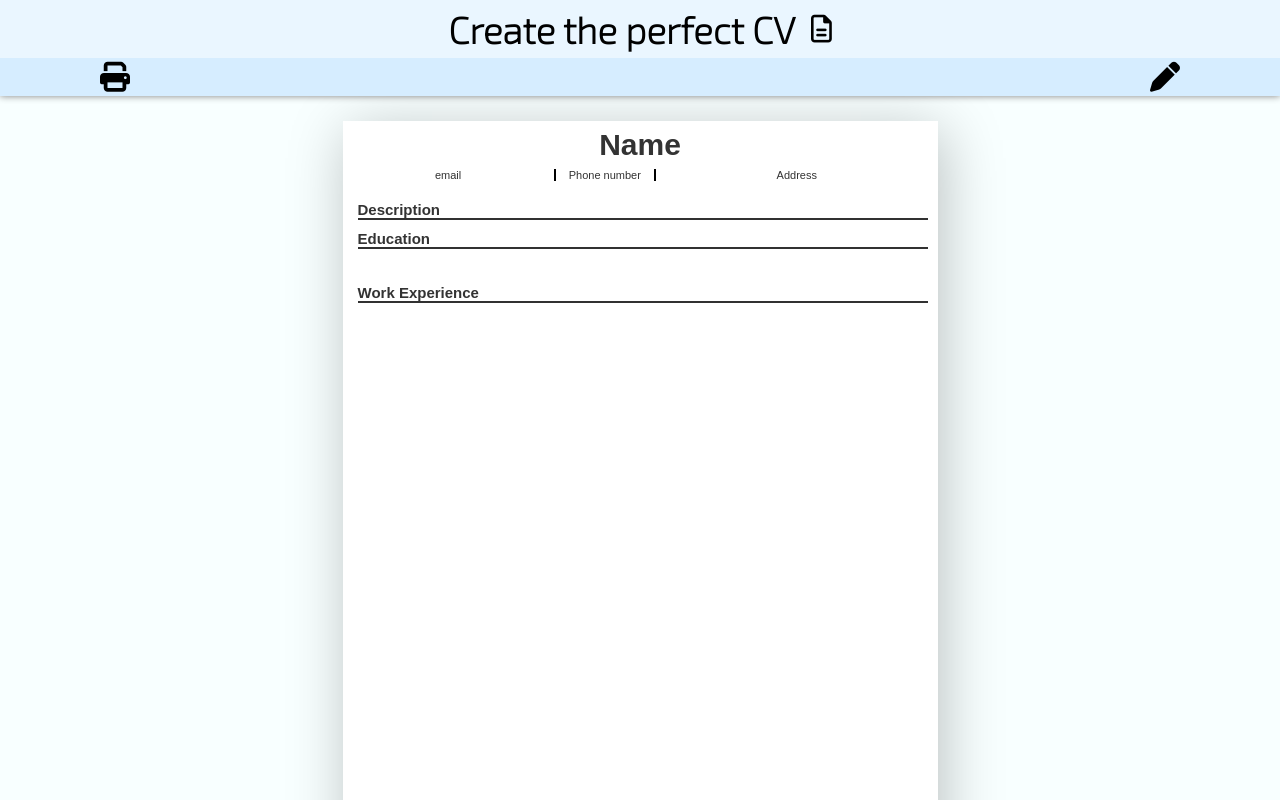
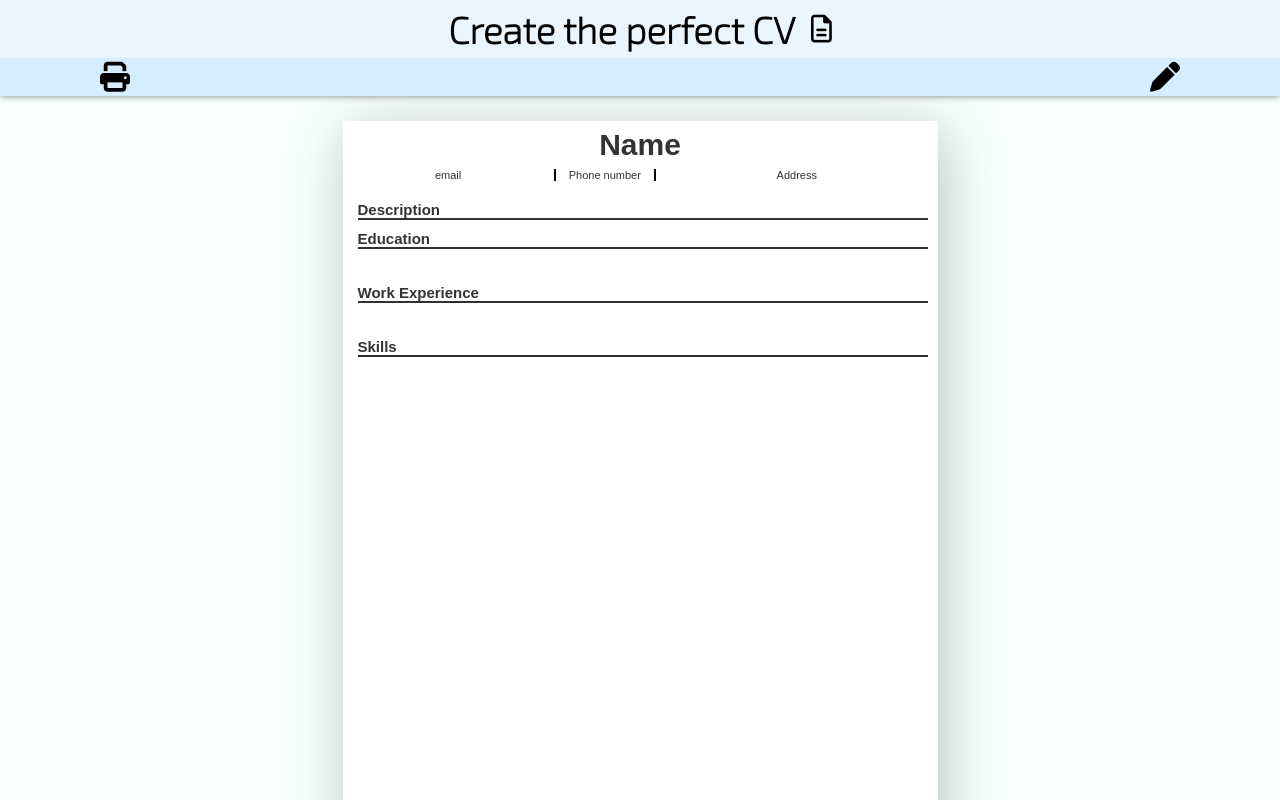
Before and after one commit to Negrea-Andrei/CV-App, a React (Vite) app: page / in a window 1280 px wide. Both pictures are taken after a click on the element 1163 px from the left and 76 px from the top of the page. Shown: the top 800 px of the page. Built offline with nearby package versions, Linux system fonts and the light colour scheme.

Commit message:
Addedthe skills to the CV View

```diff
--- a/src/components/ViewCV/CVSkills/CVSkills.css
+++ b/src/components/ViewCV/CVSkills/CVSkills.css
@@ -0,0 +1,22 @@
+.skills-header {
+    padding: 0 10px 0 15px;
+    width: 100%;
+    overflow-wrap: break-word;
+    text-align: justify;
+}
+
+.skills-header h2 {
+    width: 100%;
+    border-bottom: 2px solid var(--underlineHeaders);
+    font-size: 1.5rem;
+    margin-bottom: 10px;
+}
+
+.view-skills-grid {
+    width: 100%;
+    display: grid;
+    grid-template-columns: repeat(4, 1fr);
+    grid-template-rows: repeat(2, 1fr);
+    gap: 10px;
+    list-style-type: none;
+}
--- a/src/components/ViewCV/CVSkills/CVSkills.jsx
+++ b/src/components/ViewCV/CVSkills/CVSkills.jsx
@@ -1 +1,21 @@
-import './CVSkills.css'
+import "./CVSkills.css";
+
+export default function CVSkills({ skills }) {
+  return (
+    <div className="skills-header">
+      <h2>Skills</h2>
+      <ul className="view-skills-grid">
+        {skills.map((talent) => {
+          if (talent !== "") {
+            return (
+              <li key={talent}>
+                {talent}
+              </li>
+            );
+          }
+          return null; // or you can use an empty fragment <></>
+        })}
+      </ul>
+    </div>
+  );
+}
--- a/src/components/ViewCV/ViewCV.jsx
+++ b/src/components/ViewCV/ViewCV.jsx
@@ -3,8 +3,10 @@ import CVHeader from "./CVHeader/CVHeader";
 import CVDescription from "./CVDescription/CVDescription";
 import CVEducation from "./CVEducation/CVEducation";
 import CVExperience from "./CVExperience/CVExperience";
+import CVSkills from "./CVSkills/CVSkills";
 
-export default function ViewCV({ info, description, education, experience }) {
+
+export default function ViewCV({ info, description, education, experience,skills }) {
   return (
     <div className="view-container">
       <CVHeader
@@ -16,6 +18,7 @@ export default function ViewCV({ info, description, education, experience }) {
       <CVDescription description={description} />
       <CVEducation education={education} />
       <CVExperience experience={experience} />
+      <CVSkills skills={skills} />
     </div>
   );
 }
```
